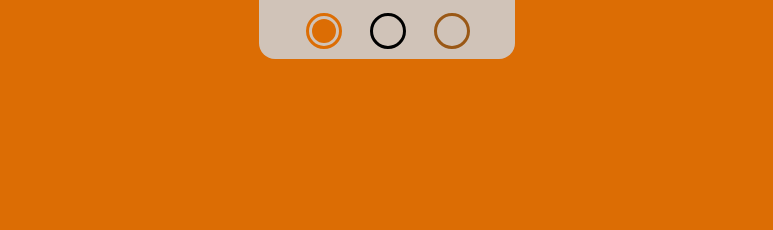
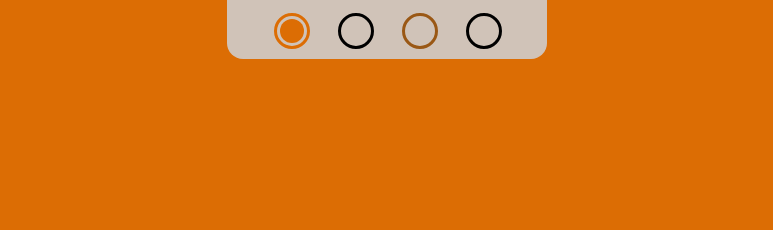
Before and after one commit to GingerKiwi/yarnhelp3, a plain HTML site: page index.html in a window 1280 px wide. Shown: the top 230 px of the page, without its empty margins (253-1026 px from the left). Drawn offline with Linux system fonts and the light colour scheme; a script that the page names is missing; a web font is replaced by a local one.

Commit message:
create simple dark theme - dyslexia friendly

```diff
--- a/index.html
+++ b/index.html
@@ -29,6 +29,9 @@
 
         <label for="elegant" class="visually-hidden">Elegant Theme</label>
         <input type="radio" id="elegant" name="theme" />
+
+        <label for="simple-dark" class="visually-hidden">Simple Dark Dyslexia Friendly Theme</label>
+        <input type="radio" id="simple-dark" name="theme" />
 
       </fieldset>
     </form>
--- a/styles.css
+++ b/styles.css
@@ -37,6 +37,9 @@
     --bg-img-regular: url(/assets/hero--cropped-square.png) filter(greyscale(0%));
     --bg-img-greyscale: url(/assets/hero--cropped-square.png) filter(greyscale(60%));
 
+    /* Utility */
+    --line-height--default: 1.5;
+
     /* Default Theme */
     --color-picker--bg: var(--groovy--clr-grey-light);
     --clr-body-bg: var(--groovy--clr-orange);
@@ -58,6 +61,7 @@
     --ff-heading: var(--groovy--ff-heading);
     --ff-tagline: var(--groovy--ff-tagline);
     --ff-body: var(--groovy--ff-body);
+    --line-height: var(--line-height--default);
 
     /* Groovy Theme */
     --groovy--clr-orange: hsl(29, 96%, 44%); /*DD6D05*/
@@ -92,6 +96,20 @@
     --elegant--ff-serif: 'Playfair Display', serif;
     --elegant--ff-sans: 'Inter', sans-serif;
 
+    /* Simple Dark - Dylslexia Friendly Theme */
+    --simple-dark--clr-black: hsl(0, 0%, 11%); /*1d1d1d*/
+    --simple-dark--clr-grey: hsl(0, 0%, 50%); /*808080*/
+    --simple-dark--clr-white: hsl(0, 11%, 91%); /*FFFFFF*/
+    --simple-dark--clr-grey-platium:hsl(40, 5%, 89%); /*E5E4E2*/
+    --simple-dark--clr-grey-charcoal: hsl(204, 19%, 26%); /*#36454F*/
+    --simple-dark--clr-blue-light: hsl(204, 86%, 37%); /*#36454F*/
+    --simple-dark--ff-heading1: 'Arial black', sans-serif;
+    --simple-dark--ff-heading: 'Arial', sans-serif;
+    --simple-dark--ff-tagline: 'Arial', sans-serif;
+    --simple-dark--ff-body:'Arial', sans-serif;
+    --simple-dark-ff-code:'Courier New', monospace;
+    --simple-dark--line-height: 2.5rem;
+
     /* Grey theme
     --clr-body-bg: hsl(0 0% 90%);
     --clr-card-bg: hsl(0 0% 100%);
@@ -116,7 +134,7 @@ body {
     margin: 0;
     font-family: var(--ff-body);
     font-size: 1.25rem;
-    line-height: 1.5;
+    line-height: var(--line-height);
     background: var(--clr-body-bg);
     color: var(--clr-text);
 }
@@ -424,13 +442,45 @@ background-color: var(--radio-color);
     --ff-body: var(--elegant--ff-all);
 }
 
+.simple-dark {
+    --color-picker--bg: var(--simple-dark--clr-grey-platium);
+    --clr-body-bg: var(--simple-dark--clr-black);
+    --clr-card-bg: var(--simple-dark--clr-grey-charcoal);
+    --clr-card-top: var(--simple-dark--clr-grey-platium);
+
+    --hero-inner--title-bg-clr: var(--simple-dark--clr-black);
+    --hero-inner-title-border-clr: var(--simple-dark--clr-grey);
+    --hero-inner-bg: var(--simple-dark--clr-black);
+
+    --clr-heading1: var(--simple-dark--clr-grey-platium);
+    --clr-heading: var(--simple-dark--clr-white);
+    --clr-tagline: var(--simple-dark--clr-white);
+    --clr-text: var(--simple-dark--clr-white);
+    --clr-link: var(--simple-dark--clr-blue-light);
+
+    --ff-heading1: var(--simple-dark--ff-heading1);
+    --ff-heading: var(--simple-dark--ff-heading);
+    --ff-tagline: var(--simple-dark--ff-tagline);
+    --ff-body: var(--simple-dark--ff-body);
+    --line-height: var(--simple-dark--line-height);
+}
+
 :root:has(#starwars-dark:checked) {
+    --clr-body-bg: var(--simple-dark--clr-black);
+    --clr-card-bg: var(--simple-dark-clr-grey-charcoal);
+    --clr-text: var(--simple-dark--clr-grey-platium);
+    --clr-heading: var(--starwars--clr-yellow);
+
+    --ff-heading: var(--simple-dark--ff-heading);
+}
+
+:root:has(#simple-dark:checked) {
     --clr-body-bg: var(--starwars--clr-black);
     --clr-card-bg: var(--starwars--clr-black);
     --clr-text: var(--starwars--clr-white);
-    --clr-heading: var(--starwars--clr-yellow);
+    --clr-heading: var(--simple-dark--clr-white);
 
-    --ff-heading: var(--starwars--ff-heading);
+    --ff-heading: var(--simple-dark--ff-heading);
 }
 
 :root:has(#elegant:checked) {
```
Also changed, not shown: howmuchyarn.html (+3 -0 lines).
